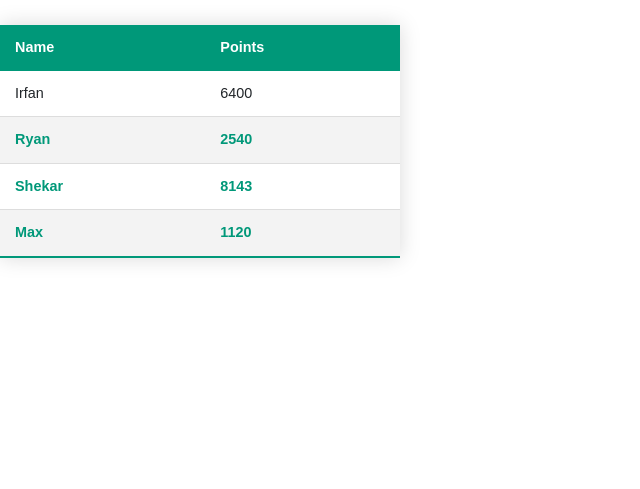
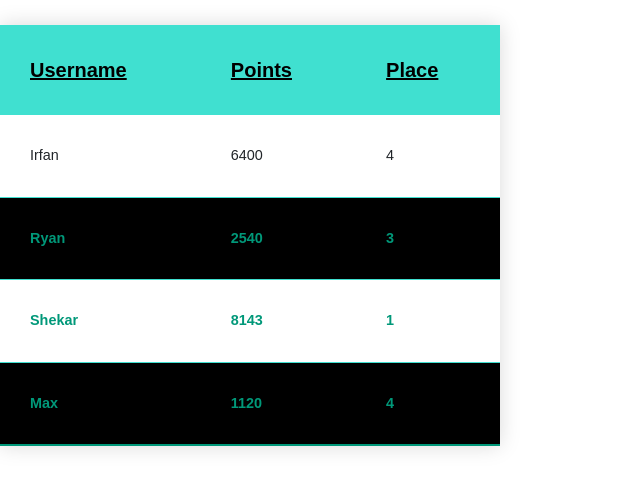
Before and after one commit to shekark642/P3-Prophets, a Flask app: page /leaderboards in a window 1280 px wide. Shown: the part 77-566 px from the top of the page, without its empty margins (0-640 px from the left). Run offline with Flask 2, Linux system fonts and the light colour scheme; some libraries are stand-ins or nearby versions.

Commit message:
table styling part 1

```diff
--- a/templates/leaderboards.html
+++ b/templates/leaderboards.html
@@ -4,26 +4,36 @@
 <table class="styled-table">
     <thead>
     <tr>
-        <th>Name</th>
+        <th>Username</th>
         <th>Points</th>
+        <th>Place</th>
+
     </tr>
     </thead>
     <tbody>
     <tr>
         <td>Irfan</td>
         <td>6400</td>
+        <td>4</td>
+
     </tr>
     <tr class="active-row">
         <td>Ryan</td>
         <td>2540</td>
+        <td>3</td>
+
     </tr>
     <tr class="active-row">
         <td>Shekar</td>
         <td>8143</td>
+        <td>1</td>
+
     </tr>
     <tr class="active-row">
         <td>Max</td>
         <td>1120</td>
+        <td>4</td>
+
     </tr>
     </tbody>
 </table>
@@ -34,27 +44,31 @@
     margin: 25px 0;
     font-size: 0.9em;
     font-family: sans-serif;
-    min-width: 400px;
+    min-width: 500px;
     box-shadow: 0 0 20px rgba(0, 0, 0, 0.15);
+
 }
 
 .styled-table thead tr {
-    background-color: #009879;
-    color: #ffffff;
+    background-color: turquoise;
+    color: black;
     text-align: left;
+    text-decoration: underline;
+    font-size: 20px
 }
 
 .styled-table th,
 .styled-table td {
-    padding: 12px 15px;
+    padding: 30px;
+
 }
 
 .styled-table tbody tr {
-    border-bottom: 1px solid #dddddd;
+    border-bottom: 1px solid turquoise;
 }
 
 .styled-table tbody tr:nth-of-type(even) {
-    background-color: #f3f3f3;
+    background-color: black;
 }
 
 .styled-table tbody tr:last-of-type {
```
